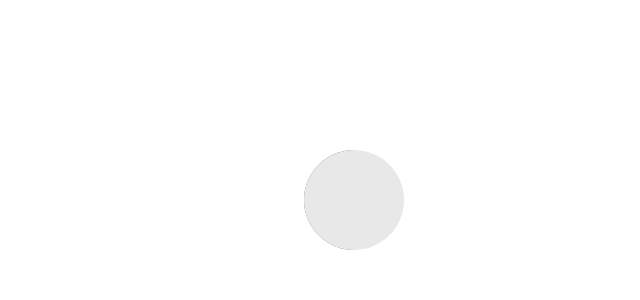
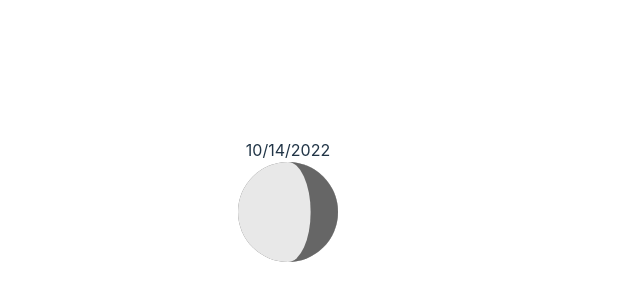
Before and after one commit to royalknight56/moon, a React (Vite) app: page / in a window 1280 px wide. Shown: the part 200-500 px from the top of the page, without its empty margins (352-992 px from the left). Built offline with nearby package versions, Linux system fonts and the light colour scheme.

Commit message:
feat: 更新样式变化

```diff
--- a/src/App.css
+++ b/src/App.css
@@ -14,26 +14,37 @@
   width: 100px;
   height: 100px;
   border-radius: 50%;
-  display: inline-block;
-  margin: 0 1rem;
+  /* display: inline-block; */
+  margin: 0;
+  padding: 0;
 
   /* background-image: radial-gradient(ellipse 50% 50% at 70% 40%, rgba(26, 26, 26, 0.5), rgba(26, 26, 26, 0)); */
 }
 .sphere1{
   background-color: #666666;
-  clip-path: inset(0 50% 0 0);;
+  clip-path: inset(0 0% 0 0);
 }
 .sphere2{
   background-color: #e8e8e8;
-  clip-path: inset(0 0 0 50%);;
+  /* clip-path: inset(0 0 0 49%); */
+  left: -100%;
+}
+.sp2outer{
+  position: absolute;
+  width: 50px;
+  height: 100px;
+  left: 50%;
+  overflow: hidden;
 }
 .highlight{
 
   position: absolute;
   top: 0;
-  left: 0;
   width: 100%;
   height: 100%;
+  margin: 0;
+  padding: 0;
+  overflow: hidden;
 }
 .highlight1 {
   background-color: #e8e8e8;
--- a/src/App.tsx
+++ b/src/App.tsx
@@ -1,38 +1,76 @@
-import { useState } from 'react'
+import { useEffect, useState } from 'react'
 import reactLogo from './assets/react.svg'
 import './App.css'
-import {getPhaseFromDate} from "./calc"
-import {calcStyleFromPh} from "./calcfromPh"
+import { getPhaseFromDate } from "./calc"
+import { calcStyleFromPh } from "./calcfromPh"
+let testph = 0.6;
+let today = new Date();
 function App() {
-  const [count, setCount] = useState(0);
-  const [h1clip,setH1clip] = useState(50);
-  const [h2clip,setH2clip] = useState(0);
+  const [h1clip, setH1clip] = useState(50);
+  const [h2clip, setH2clip] = useState(0);
+  const [h1backcolor, setH1Back] = useState(true);
+  const [h2backcolor, setH2Back] = useState(false);
 
-  let today = new Date();
-  let yr = today.getFullYear();
-  let mh = today.getMonth() + 1;
-  let dy = today.getDate();
-  getPhaseFromDate(yr,mh,dy);
-  console.log(getPhaseFromDate(yr,mh,dy));
+  useEffect(() => {
+
+    let yr = today.getFullYear();
+    let mh = today.getMonth() + 1;
+    let dy = today.getDate();
+    let phase = getPhaseFromDate(yr, mh, dy);
+    let [h1c, h2c, h1color, h2color] = calcStyleFromPh(phase);
+    setH1clip(h1c);
+    setH2clip(h2c);
+    setH1Back(h1color);
+    setH2Back(h2color);
+
+    const interval = setInterval(() => {
+
+      // testph += 0.01;
+      // if (testph > 1) { testph = 0 };
+      today.setDate(today.getDate() + 1);
+      let yr = today.getFullYear();
+      let mh = today.getMonth() + 1;
+      let dy = today.getDate();
+      let phase = getPhaseFromDate(yr, mh, dy);
+      let [h1c, h2c, h1color, h2color] = calcStyleFromPh(phase);
+      setH1clip(h1c);
+      setH2clip(h2c);
+      setH1Back(h1color);
+      setH2Back(h2color);
+
+    }, 3000);
+    return () => clearInterval(interval);
+  })
 
   return (
     <div className="App">
+      {today.toLocaleDateString()}
       <div className="Moon">
 
-        <div className='sphere1 sphere'>
+        <div className='sphere1 sphere'
+          style={{ backgroundColor: h1backcolor ? '#666666' : '#e8e8e8' }}>
           <div className='highlight highlight1'
-          style={{clipPath:`ellipse(${h1clip}% 50% at 50% 50%)`}}
+            style={{
+              clipPath: `ellipse(${h1clip}% 50% at 50% 50%)`,
+              backgroundColor: h1backcolor ? '#e8e8e8' : '#666666'
+            }}
           >
 
           </div>
         </div>
-        <div className='sphere2 sphere'>
-          <div className='highlight highlight2'
-          style={{clipPath:`ellipse(${h2clip}% 50% at 50% 50%)`}}
-          >
-
+        <div className='sp2outer'>
+          <div className='sphere2 sphere'
+            style={{ backgroundColor: h2backcolor ? '#e8e8e8' : '#666666' }}>
+            <div className='highlight highlight2'
+              style={{
+                clipPath: `ellipse(${h2clip}% 50% at 50% 50%)`,
+                backgroundColor: h2backcolor ? '#666666' : '#e8e8e8'
+              }}
+            >
+            </div>
           </div>
         </div>
+
       </div>
     </div>
   )
--- a/src/calc.ts
+++ b/src/calc.ts
@@ -44,7 +44,7 @@ function getPhaseFromDate(yr: number, mh: number, dy: number) {
 
 
   let phai = phase * 2 * Math.PI;
-  console.log(`${yr},${mh},${dy}`, phase, phai);
+  // console.log(`${yr},${mh},${dy}`, phase, phai);
   return phase;
 }
 
--- a/src/calcfromPh.ts
+++ b/src/calcfromPh.ts
@@ -3,15 +3,33 @@
  * @LastEditTime: 2022-10-12 14:30:45
  * @Description:
  */
-function calcStyleFromPh(ph:number){
+function calcStyleFromPh(ph: number): [number, number, boolean, boolean] {
   // 0 全黑
   // 0.25 左黑右白
   // 0.5 全白
   // 0.75 左白右黑
   // 1 全黑
-  if(ph>0&&ph<0.5){
-
+  let h1c = 0;
+  let h2c = 0;
+  let h1bg = 0;
+  let h2bg = 0;
+  console.log(ph)
+  // ph = Math.sin(ph * Math.PI/2 );
+  // console.log(ph)
+  if (ph >= 0 && ph < 0.25) {
+    h2c = (0.25 - ph) * 4 * 50;
+    return [0, h2c, true, true]
+  } else if (ph >= 0.25 && ph < 0.5) {
+    h1c = (ph - 0.25) * 4 * 50;
+    return [h1c, 0, true, true]
+  } else if (ph >= 0.5 && ph < 0.75) {
+    h2c = (0.75 - ph) * 4 * 50;
+    return [50, h2c, true, false]
+  } else if (ph >= 0.75 && ph <= 1) {
+    h1c = (ph - 0.75) * 4 * 50;
+    return [h1c, 50, false, true]
   }
+  return [0, 0, false, false]
 }
 export {
   calcStyleFromPh
```
